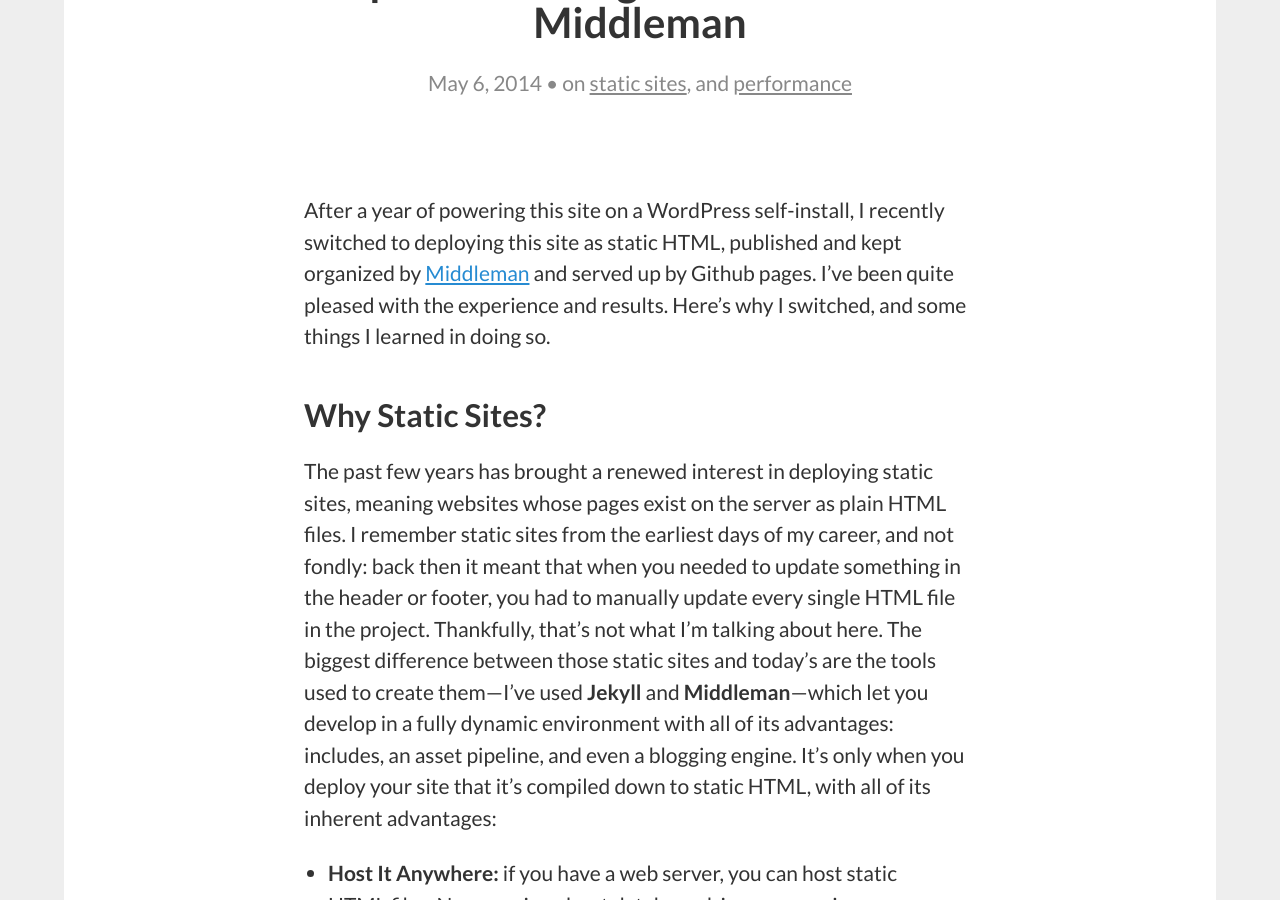
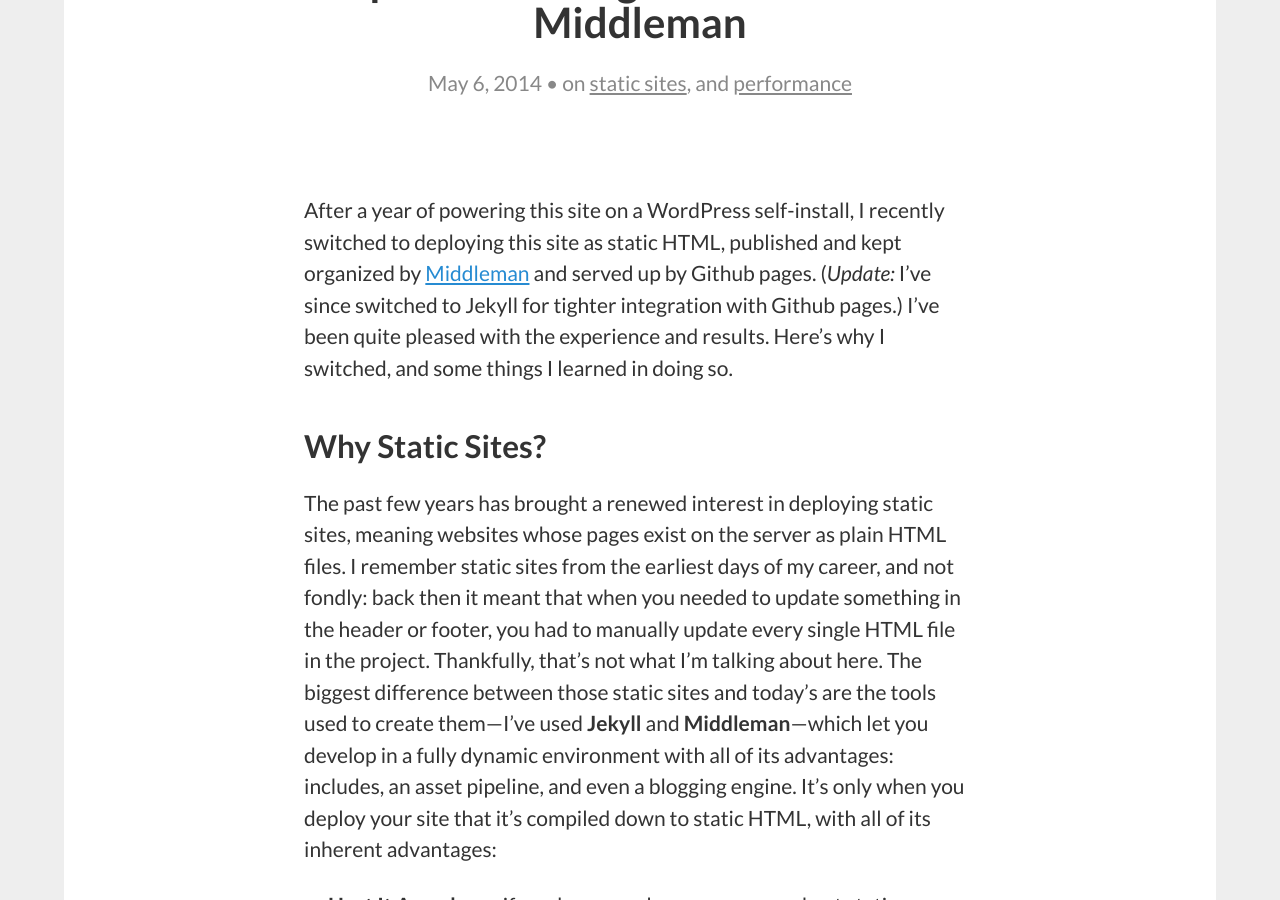
Before and after one commit to stevegrossi/stevegrossi.github.io, a Jekyll site: the page built from _posts/2014-05-06-tips-for-building-static-sites-with-middleman.markdown, in a window 1280 px wide and 900 px high, scrolled down 391 px. Built offline with Jekyll 4.4.1, drawn with Linux system fonts in a browser that asks for light colours; comment, search, counter and statistics services are not loaded.

Commit message:
Update static sites post noting jekyll

```diff
--- a/_posts/2014-05-06-tips-for-building-static-sites-with-middleman.markdown
+++ b/_posts/2014-05-06-tips-for-building-static-sites-with-middleman.markdown
@@ -6,13 +6,13 @@ tags:
   - performance
 ---
 
-After a year of powering this site on a WordPress self-install, I recently switched to deploying this site as static HTML, published and kept organized by [Middleman](http://middlemanapp.com) and served up by Github pages. I've been quite pleased with the experience and results. Here's why I switched, and some things I learned in doing so.
+After a year of powering this site on a WordPress self-install, I recently switched to deploying this site as static HTML, published and kept organized by [Middleman](http://middlemanapp.com) and served up by Github pages. (*Update:* I’ve since switched to Jekyll for tighter integration with Github pages.) I’ve been quite pleased with the experience and results. Here's why I switched, and some things I learned in doing so.
 
 <!--more-->
 
 ## Why Static Sites?
 
-The past few years has brought a renewed interest in deploying static sites, meaning websites whose pages exist on the server as plain HTML files. I remember static sites from the earliest days of my career, and not fondly: back then it meant that when you needed to update something in the header or footer, you had to manually update every single HTML file in the project. Thankfully, that's not what I'm talking about here. The biggest difference between those static sites and today's are the tools used to create them—I've used **Jekyll** and **Middleman**—which let you develop in a fully dynamic environment with all of its advantages: includes, an asset pipeline, and even a blogging engine. It's only when you deploy your site that it's compiled down to static HTML, with all of its inherent advantages:
+The past few years has brought a renewed interest in deploying static sites, meaning websites whose pages exist on the server as plain HTML files. I remember static sites from the earliest days of my career, and not fondly: back then it meant that when you needed to update something in the header or footer, you had to manually update every single HTML file in the project. Thankfully, that's not what I'm talking about here. The biggest difference between those static sites and today's are the tools used to create them—I’ve used **Jekyll** and **Middleman**—which let you develop in a fully dynamic environment with all of its advantages: includes, an asset pipeline, and even a blogging engine. It's only when you deploy your site that it's compiled down to static HTML, with all of its inherent advantages:
 
 - **Host It Anywhere:** if you have a web server, you can host static HTML files. No worrying about database drivers or version compatability. And for that reason, there are many excellent, inexpensive static hosting options which open up like Amazon S3 or Github Pages.
 - **Performance Potential:** There are few things web servers can do faster than serve up static HTML files. That's not to say static sites are automatically faster, but most of the common performance pitfalls like numerous database queries or extensive server-side processing simply don't apply.
```
